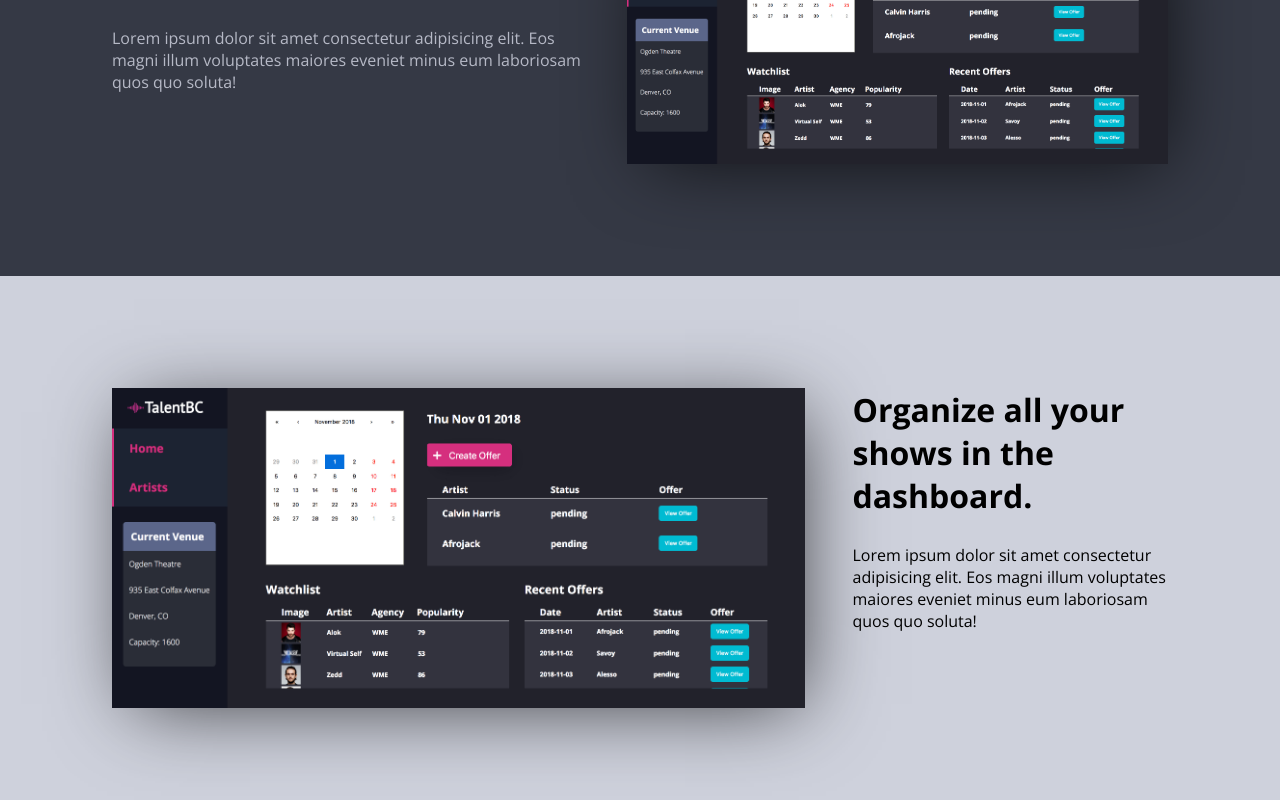
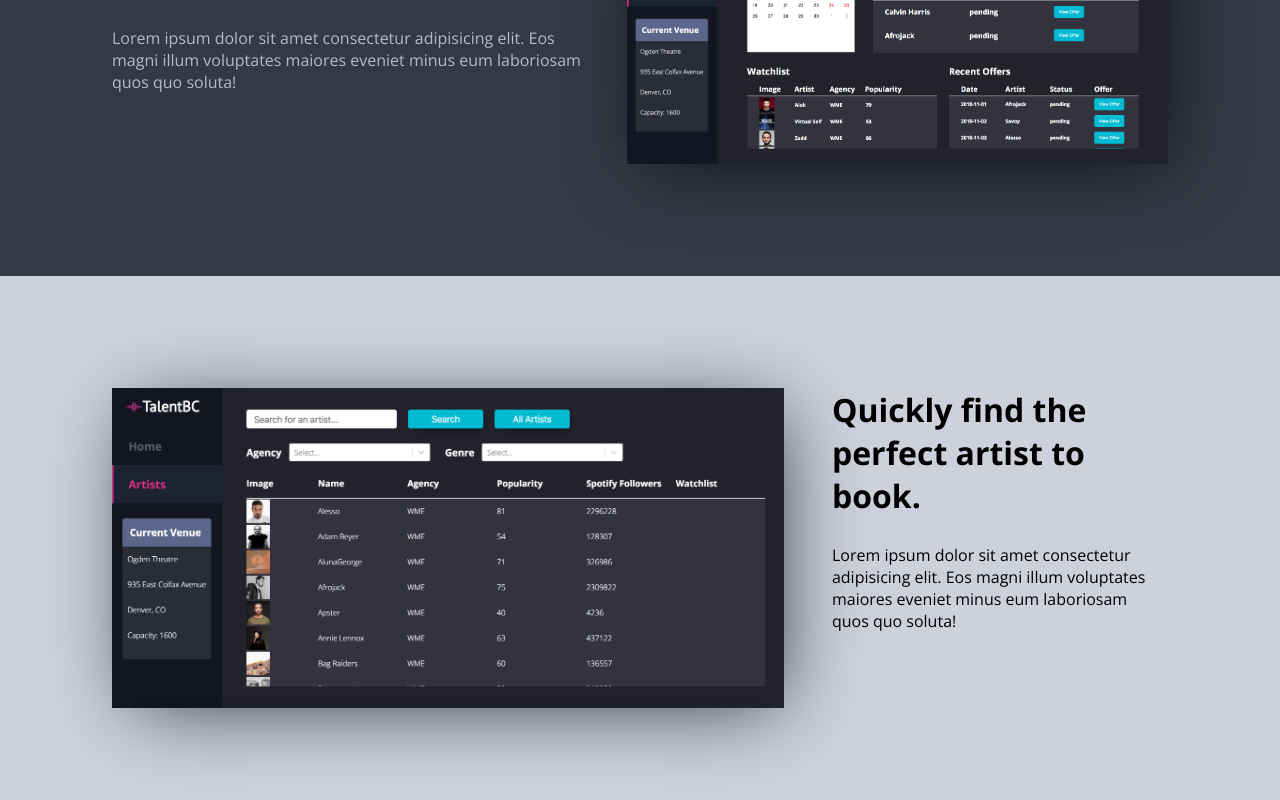
Before and after one commit to GraySmith00/talent-buyer-client, a React (Create React App) app: page / in a window 1280 px wide. Shown: the part 770-1570 px from the top of the page. Built offline with nearby package versions, Linux system fonts and the light colour scheme.

Commit message:
Add artistIndex image to Landing

```diff
--- a/src/components/Landing/Landing.js
+++ b/src/components/Landing/Landing.js
@@ -3,6 +3,7 @@ import SignUp from '../SignUp/SignUp';
 import LogIn from '../LogIn/LogIn';
 import Splash from '../Splash/Splash';
 import dashImage from './dashImage.jpg';
+import artistIndexImage from './artistIndexImage.png';
 import './Landing.css';
 
 class Landing extends Component {
@@ -71,10 +72,14 @@ class Landing extends Component {
           <img src={dashImage} alt="dashboard" style={{ height: '250px' }} />
         </section>
         <section className="market-browse">
-          <img src={dashImage} alt="dashboard" style={{ height: '320px' }} />
+          <img
+            src={artistIndexImage}
+            alt="dashboard"
+            style={{ height: '320px' }}
+          />
           <div className="market-dash-text">
             <h2 className="section-title">
-              Organize all your shows in the dashboard.
+              Quickly find the perfect artist to book.
             </h2>
             <p>
               Lorem ipsum dolor sit amet consectetur adipisicing elit. Eos magni
```
Also changed, not shown: src/components/Landing/artistIndexImage.png (added), 1 other file (tests, documents, lock files or other folders).
